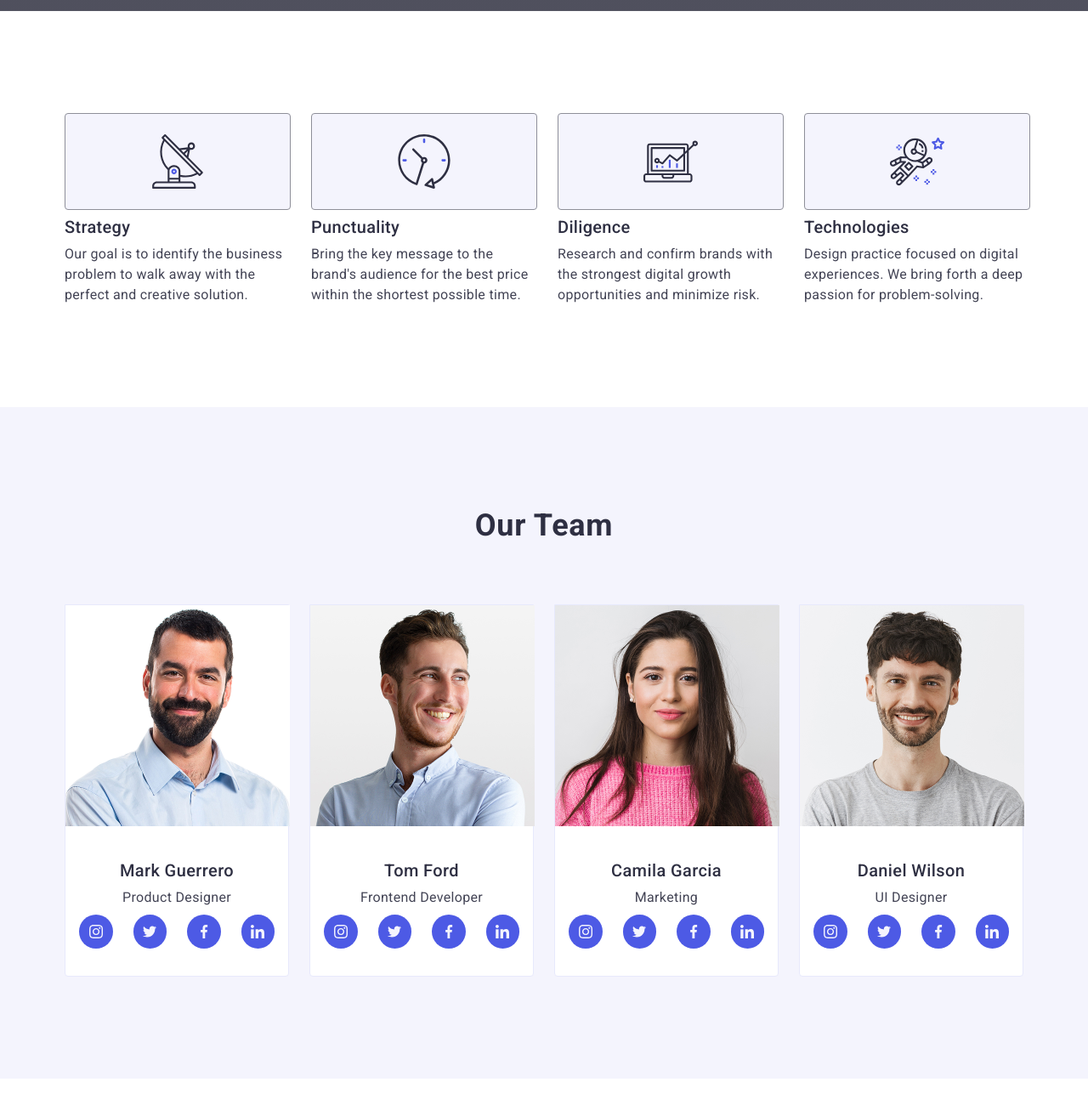
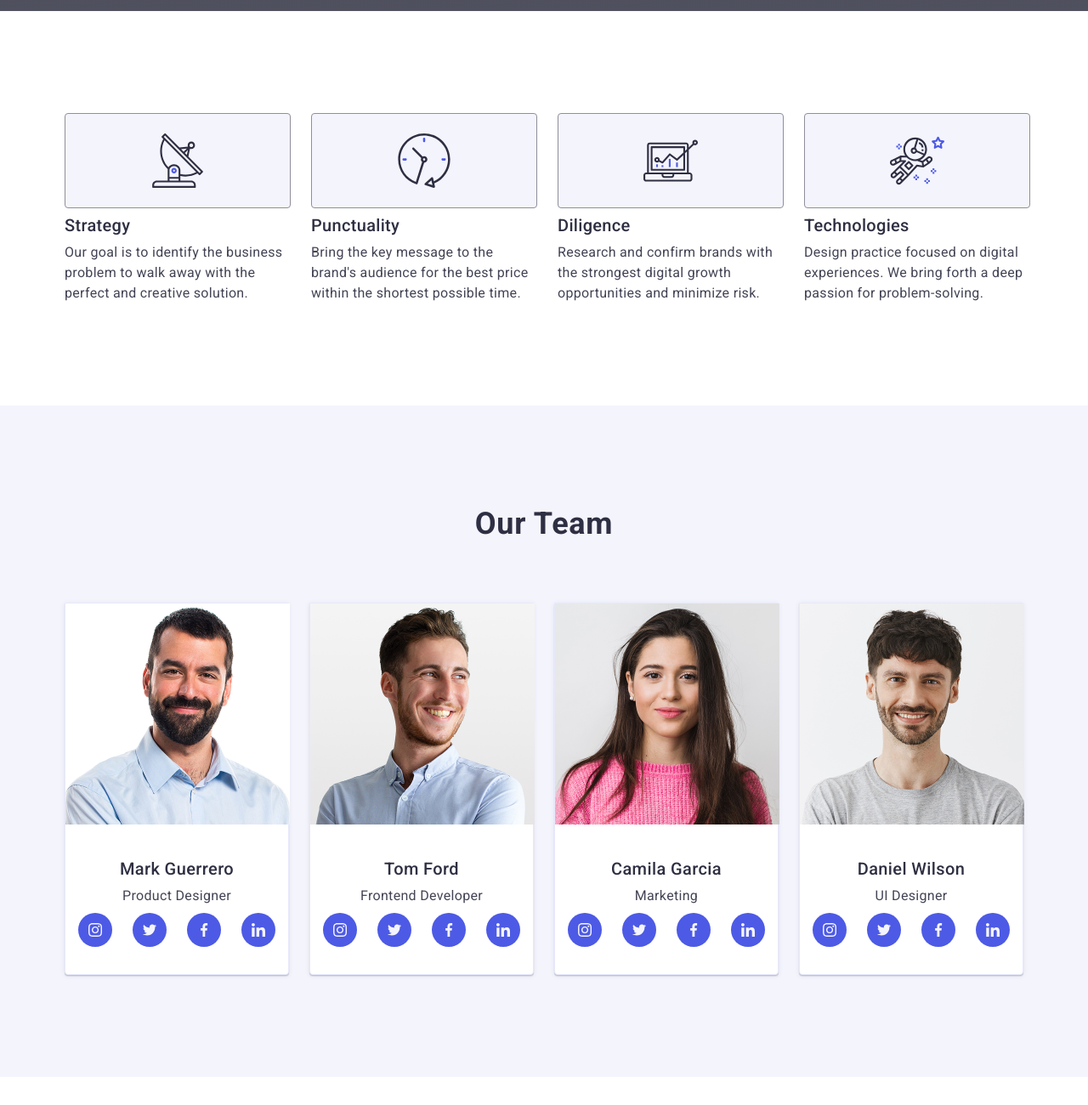
Before and after one commit to egorkagit/goit-markup-hw-04, a plain HTML site: page index.html in a window 1280 px wide. Shown: the part 660-1960 px from the top of the page at 85% size. Drawn offline with nearby package versions, Linux system fonts and the light colour scheme; grey boxes are pictures that could not be loaded.

Commit message:
push 1.0

```diff
--- a/css/features.css
+++ b/css/features.css
@@ -35,10 +35,11 @@
 .features-ico {
    display: flex;
    justify-content: center;
-   align-self: center;
+   align-items: center;
    background-color: #F4F4FD;
    flex-basis: 264px;
-   padding: 24px 100px;
+   padding: 0 100px;
    border: 1px solid #8E8F99;
    border-radius: 4px;
+   height: 112px;
 }
--- a/css/hero.css
+++ b/css/hero.css
@@ -26,6 +26,8 @@
    margin-top: 48px;
    border: none;
    border-radius: 4px;
+   box-shadow: 0 4px 4px 0 rgba(0, 0, 0, 0.15);
+   transition: background-color 250ms ease;
 }
 
 .btn-hero:hover,
--- a/css/team.css
+++ b/css/team.css
@@ -65,13 +65,19 @@
 .link-feuter {
    display: flex;
    justify-content: center;
-   align-self: center;
+   align-items: center;
    width: 40px;
    height: 40px;
-   border-radius: 100px;
+   border-radius: 50%;
    background-color: #4D5AE5;
+   transition: background-color 250ms ease;
 }
 
-.link-feuter img {
-   width: 16px;
+.team-card {
+   box-shadow: 0 2px 1px 0 rgba(46, 47, 66, 0.08), 0 1px 1px 0 rgba(46, 47, 66, 0.16), 0 1px 6px 0 rgba(46, 47, 66, 0.08);
 }
+
+.link-feuter:hover,
+.link-feuter:focus {
+   background-color: #404bbf;
+}
--- a/index.html
+++ b/index.html
@@ -20,7 +20,7 @@
          <a class="logo" href="./index.html"><span>Web</span>Studio</a>
          <nav>
             <ul>
-               <li><a class="nav-links link" href="#features">Studio</a></li>
+               <li><a class="nav-links link current" href="#features">Studio</a></li>
                <li><a class="nav-links link" href="#team">Team</a></li>
                <li><a class="nav-links link" href="#portfolio">Portfolio</a></li>
             </ul>
@@ -36,7 +36,7 @@
    <main>
       <section class="section-hero" id="hero">
          <div class="container">
-            <h1 class="main-text-hero">Effective Solutions <br>for Your Business</h1>
+            <h1 class="main-text-hero">Effective Solutions for Your Business</h1>
             <button class="btn-hero" type="button">Order Service</button>
          </div>
       </section>
@@ -46,28 +46,36 @@
 
             <ul>
                <li>
-                  <div class="features-ico"><img src="./images/antenna1.svg" alt=""></div>
+                  <div class="features-ico"><svg class="icon" width="64px" height="64px">
+                        <use href="./images/icons.svg#icon-antenna-1"></use>
+                     </svg> </div>
                   <h3 class="text-three">Strategy</h3>
                   <p>
                      Our goal is to identify the business problem to walk away with the perfect and creative solution.
                   </p>
                </li>
                <li>
-                  <div class="features-ico"><img src="./images/clock1.svg" alt=""></div>
+                  <div class="features-ico"><svg class="icon" width="64px" height="64px">
+                        <use href="./images/icons.svg#icon-clock-1"></use>
+                     </svg></div>
                   <h3 class="text-three">Punctuality</h3>
                   <p>
                      Bring the key message to the brand's audience for the best price within the shortest possible time.
                   </p>
                </li>
                <li>
-                  <div class="features-ico"><img src="./images/diagram1.svg" alt=""></div>
+                  <div class="features-ico"><svg class="icon" width="64px" height="64px">
+                        <use href="./images/icons.svg#icon-diagram-1"></use>
+                     </svg></div>
                   <h3 class="text-three">Diligence</h3>
                   <p>
                      Research and confirm brands with the strongest digital growth opportunities and minimize risk.
                   </p>
                </li>
                <li>
-                  <div class="features-ico"><img src="./images/astronaut1.svg" alt=""></div>
+                  <div class="features-ico"><svg class="icon" width="64px" height="64px">
+                        <use href="./images/icons.svg#icon-astronaut-1"></use>
+                     </svg></div>
                   <h3 class="text-three">Technologies</h3>
                   <p>
                      Design practice focused on digital experiences. We bring forth a deep passion for problem-solving.
@@ -86,10 +94,26 @@
                      <h3 class="text-three">Mark Guerrero</h3>
                      <p>Product Designer</p>
                      <ul class="team-link">
-                        <li class="link-feuter"><img src="./images/instagram2.svg" alt=""></li>
-                        <li class="link-feuter"><img src="./images/twitter1.svg" alt=""></li>
-                        <li class="link-feuter"><img src="./images/facebook1.svg" alt=""></li>
-                        <li class="link-feuter"><img src="./images/linkedin1.svg" alt=""></li>
+                        <a href="">
+                           <li class="link-feuter"><svg class="icon" width="16px" height="16px"><a href="">
+                                    <use href="./images/icons.svg#icon-instagram-2"></use>
+                              </svg></li>
+                        </a>
+                        <a href="">
+                           <li class="link-feuter"><svg class="icon" width="16px" height="16px">
+                                 <use href="./images/icons.svg#icon-twitter-1"></use>
+                              </svg></li>
+                        </a>
+                        <a href="">
+                           <li class="link-feuter"><svg class="icon" width="16px" height="16px">
+                                 <use href="./images/icons.svg#icon-facebook-1"></use>
+                              </svg></li>
+                        </a>
+                        <a href="">
+                           <li class="link-feuter"><svg class="icon" width="16px" height="16px">
+                                 <use href="./images/icons.svg#icon-linkedin-1"></use>
+                              </svg></li>
+                        </a>
                      </ul>
                   </div>
                </li>
@@ -98,10 +122,26 @@
                      <h3 class="text-three">Tom Ford</h3>
                      <p>Frontend Developer</p>
                      <ul class="team-link">
-                        <li class="link-feuter"><img src="./images/instagram2.svg" alt=""></li>
-                        <li class="link-feuter"><img src="./images/twitter1.svg" alt=""></li>
-                        <li class="link-feuter"><img src="./images/facebook1.svg" alt=""></li>
-                        <li class="link-feuter"><img src="./images/linkedin1.svg" alt=""></li>
+                        <a href="">
+                           <li class="link-feuter"><svg class="icon" width="16px" height="16px"><a href="">
+                                    <use href="./images/icons.svg#icon-instagram-2"></use>
+                              </svg></li>
+                        </a>
+                        <a href="">
+                           <li class="link-feuter"><svg class="icon" width="16px" height="16px">
+                                 <use href="./images/icons.svg#icon-twitter-1"></use>
+                              </svg></li>
+                        </a>
+                        <a href="">
+                           <li class="link-feuter"><svg class="icon" width="16px" height="16px">
+                                 <use href="./images/icons.svg#icon-facebook-1"></use>
+                              </svg></li>
+                        </a>
+                        <a href="">
+                           <li class="link-feuter"><svg class="icon" width="16px" height="16px">
+                                 <use href="./images/icons.svg#icon-linkedin-1"></use>
+                              </svg></li>
+                        </a>
                      </ul>
                   </div>
                </li>
@@ -110,10 +150,26 @@
                      <h3 class="text-three">Camila Garcia</h3>
                      <p>Marketing</p>
                      <ul class="team-link">
-                        <li class="link-feuter"><img src="./images/instagram2.svg" alt=""></li>
-                        <li class="link-feuter"><img src="./images/twitter1.svg" alt=""></li>
-                        <li class="link-feuter"><img src="./images/facebook1.svg" alt=""></li>
-                        <li class="link-feuter"><img src="./images/linkedin1.svg" alt=""></li>
+                        <a href="">
+                           <li class="link-feuter"><svg class="icon" width="16px" height="16px"><a href="">
+                                    <use href="./images/icons.svg#icon-instagram-2"></use>
+                              </svg></li>
+                        </a>
+                        <a href="">
+                           <li class="link-feuter"><svg class="icon" width="16px" height="16px">
+                                 <use href="./images/icons.svg#icon-twitter-1"></use>
+                              </svg></li>
+                        </a>
+                        <a href="">
+                           <li class="link-feuter"><svg class="icon" width="16px" height="16px">
+                                 <use href="./images/icons.svg#icon-facebook-1"></use>
+                              </svg></li>
+                        </a>
+                        <a href="">
+                           <li class="link-feuter"><svg class="icon" width="16px" height="16px">
+                                 <use href="./images/icons.svg#icon-linkedin-1"></use>
+                              </svg></li>
+                        </a>
                      </ul>
                   </div>
                </li>
@@ -122,10 +178,26 @@
                      <h3 class="text-three">Daniel Wilson</h3>
                      <p>UI Designer</p>
                      <ul class="team-link">
-                        <li class="link-feuter"><img src="./images/instagram2.svg" alt=""></li>
-                        <li class="link-feuter"><img src="./images/twitter1.svg" alt=""></li>
-                        <li class="link-feuter"><img src="./images/facebook1.svg" alt=""></li>
-                        <li class="link-feuter"><img src="./images/linkedin1.svg" alt=""></li>
+                        <a href="">
+                           <li class="link-feuter"><svg class="icon" width="16px" height="16px"><a href="">
+                                    <use href="./images/icons.svg#icon-instagram-2"></use>
+                              </svg></li>
+                        </a>
+                        <a href="">
+                           <li class="link-feuter"><svg class="icon" width="16px" height="16px">
+                                 <use href="./images/icons.svg#icon-twitter-1"></use>
+                              </svg></li>
+                        </a>
+                        <a href="">
+                           <li class="link-feuter"><svg class="icon" width="16px" height="16px">
+                                 <use href="./images/icons.svg#icon-facebook-1"></use>
+                              </svg></li>
+                        </a>
+                        <a href="">
+                           <li class="link-feuter"><svg class="icon" width="16px" height="16px">
+                                 <use href="./images/icons.svg#icon-linkedin-1"></use>
+                              </svg></li>
+                        </a>
                      </ul>
                   </div>
                </li>
@@ -184,12 +256,29 @@
                Increase the flow of customers and <br>sales for your business with digital <br>marketing & growth
                solutions.</p>
          </div>
-         <div class="social-footer"><span>Social media </span>
+         <div class="social-footer">
+            <p>Social media </p>
             <ul class="team-link">
-               <li class="link-feuter"><img src="./images/instagram2.svg" alt=""></li>
-               <li class="link-feuter"><img src="./images/twitter1.svg" alt=""></li>
-               <li class="link-feuter"><img src="./images/facebook1.svg" alt=""></li>
-               <li class="link-feuter"><img src="./images/linkedin1.svg" alt=""></li>
+               <a href="">
+                  <li class="link-feuter"><svg class="icon" width="16px" height="16px"><a href="">
+                           <use href="./images/icons.svg#icon-instagram-2"></use>
+                     </svg></li>
+               </a>
+               <a href="">
+                  <li class="link-feuter"><svg class="icon" width="16px" height="16px">
+                        <use href="./images/icons.svg#icon-twitter-1"></use>
+                     </svg></li>
+               </a>
+               <a href="">
+                  <li class="link-feuter"><svg class="icon" width="16px" height="16px">
+                        <use href="./images/icons.svg#icon-facebook-1"></use>
+                     </svg></li>
+               </a>
+               <a href="">
+                  <li class="link-feuter"><svg class="icon" width="16px" height="16px">
+                        <use href="./images/icons.svg#icon-linkedin-1"></use>
+                     </svg></li>
+               </a>
             </ul>
          </div>
       </div>
```
Also changed, not shown: css/header.css (+22 -3 lines), images/antenna1.svg (deleted), images/astronaut1.svg (deleted), images/clock1.svg (deleted), images/diagram1.svg (deleted), images/facebook1.svg (deleted), images/icons.svg (added), images/instagram2.svg (deleted), images/linkedin1.svg (deleted), images/twitter1.svg (deleted).
